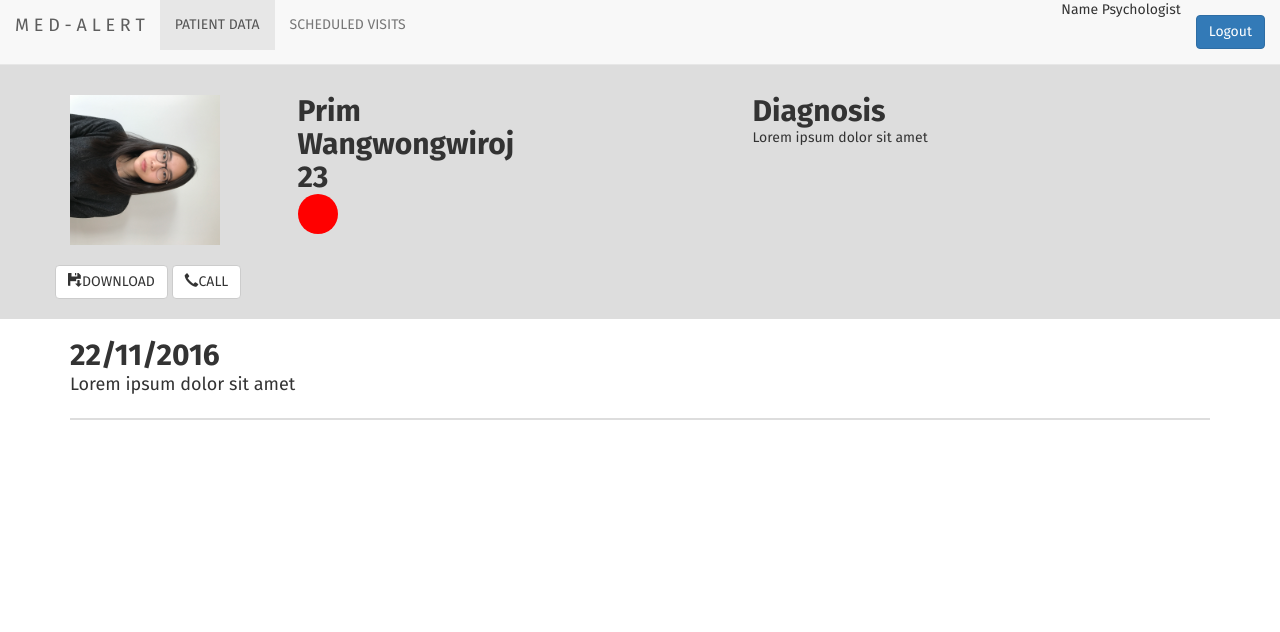
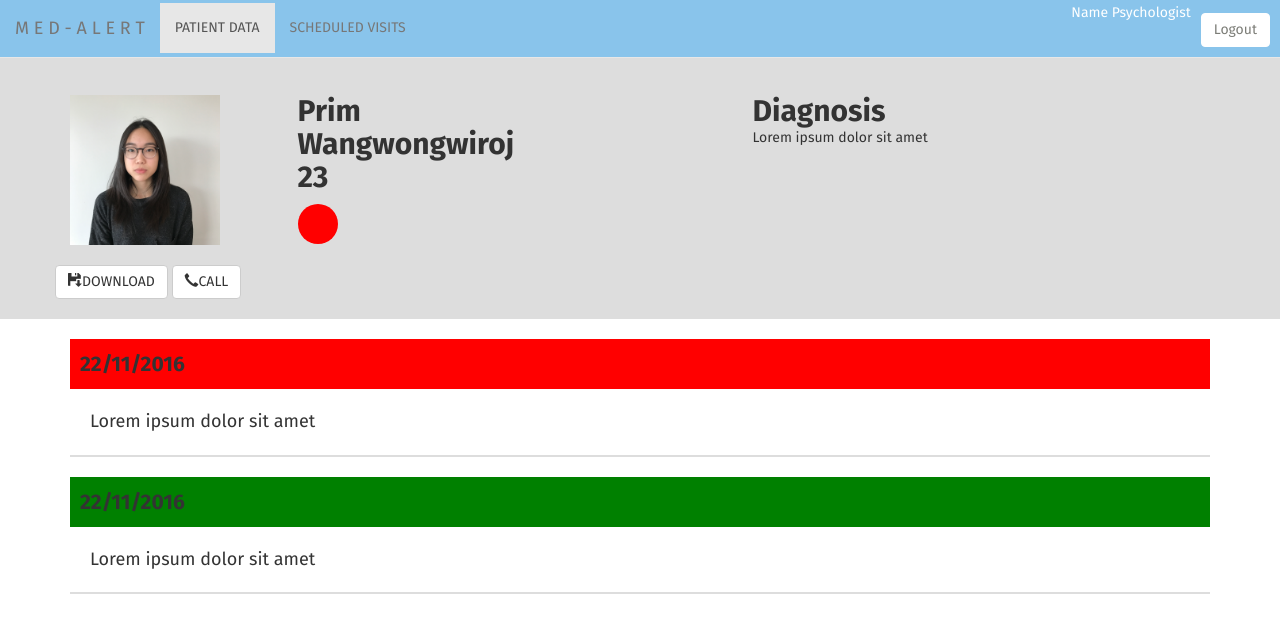
Before and after one commit to andupauliuc/microsofteam3, a plain HTML site: page prim.html in a window 1280 px wide. Drawn offline with nearby package versions, Linux system fonts and the light colour scheme.

Commit message:
Add files via upload

```diff
--- a/prim.html
+++ b/prim.html
@@ -3,9 +3,9 @@
 <head>
 	<title>Microsoft Challenge Team #3</title>
 
-	<link rel="stylesheet" type="text/css" href="css/styleprim.css">
+	<link rel="stylesheet" type="text/css" href="style.css">
 	<meta name="viewport" content="width=device-width, initial-scale=1">
-	<script type="text/javascript" src="js/style.js"></script>
+	<script type="text/javascript" src="style.js"></script>
 	<link rel="stylesheet" href="https://maxcdn.bootstrapcdn.com/bootstrap/3.3.7/css/bootstrap.min.css" integrity="sha384-BVYiiSIFeK1dGmJRAkycuHAHRg32OmUcww7on3RYdg4Va+PmSTsz/K68vbdEjh4u" crossorigin="anonymous">
 	<link href="https://fonts.googleapis.com/css?family=Fira+Sans:400,700" rel="stylesheet">
 
@@ -15,7 +15,7 @@
 		<nav class="navbar navbar-default navbar-fixed-top">
 		  <div class="container-fluid">
 		    <div class="navbar-header">
-		      <a class="navbar-brand" href="#">M E D - A L E R T</a>
+		      <a class="navbar-brand" href="index.html">M E D - A L E R T</a>
 		    </div>
 
 		    <div class="collapse navbar-collapse" id="bs-example-navbar-collapse-1">
@@ -70,8 +70,20 @@
 		<div class="row">
 			<div class="col-md-12">
 				<div class="post">
-					<div class="header-post">
-						<h1>22/11/2016</h1>
+					<div class="header-post red">
+						22/11/2016
+					</div>
+					<div class="post-content">
+						Lorem ipsum dolor sit amet
+					</div>
+				</div>
+			</div>
+		</div>
+		<div class="row">
+			<div class="col-md-12">
+				<div class="post ">
+					<div class="header-post green">
+						22/11/2016
 					</div>
 					<div class="post-content">
 						Lorem ipsum dolor sit amet
--- a/style.css
+++ b/style.css
@@ -5,7 +5,17 @@ html, body {
 	text-align: left;
 	font-family: Verdana, Arial, Serif;
 	font-size:14px;
+	font-family: 'Fira Sans', sans-serif !important;
 }
+
+h1 {
+
+	font-weight: 900 !important;
+	font-size: 30px !important;
+	margin: 0px !important;
+	padding: 0px !important;
+}
+
 
 #logout_button {
 	margin: -5px;
@@ -17,12 +27,6 @@ html, body {
 #name {
 	margin-top: 17px;
 	color: #7C7D77;
-}
-
-.container h1 {
-	margin-top: 90px;
-	margin-bottom: 30px;
-	text-align: center;
 }
 
 img.profilepic {
@@ -41,7 +45,7 @@ p.patient_details_red, p.patient_details_orange, p.patient_details_green {
 	padding: 5px 10px;
 }
 
-.container h1 {
+.container h2 {
 	margin-top: 90px;
 	margin-bottom: 30px;
 	text-align: center;
@@ -72,3 +76,75 @@ p.copyright {
 	text-align: center;
 	margin-top: 60px;
 }
+
+.profile img {
+
+	max-width: 150px;
+
+}
+
+.header{
+
+	background: #ddd;
+	padding-top: 75px;
+	    margin-bottom: 20px;
+}
+
+nav {
+
+	background: #89c4eb;
+}
+
+.footer-header{
+
+	margin: 20px 0px;
+}
+
+.header-content{
+
+	    padding-top: 20px;
+}
+
+.stratus-red{
+
+	background: #00ff00;
+}
+
+.red-status{
+
+	background: red;
+	width: 40px;
+	height: 40px;
+	border-radius: 50px;
+	margin-top: 10px;
+}
+
+.post{
+
+	border-bottom: 2px #ddd solid;
+	font-size: 18px;
+	margin-bottom: 20px;
+}
+
+.header-post{
+
+	font-size: 21px;
+	font-weight: 900;
+	padding: 10px;
+
+}
+
+.red{
+
+	background: red;
+}
+
+.green{
+
+	background: green;
+}
+
+.post-content {
+
+	margin: 20px;
+}
```
Also changed, not shown: index.html (+6 -4 lines).
